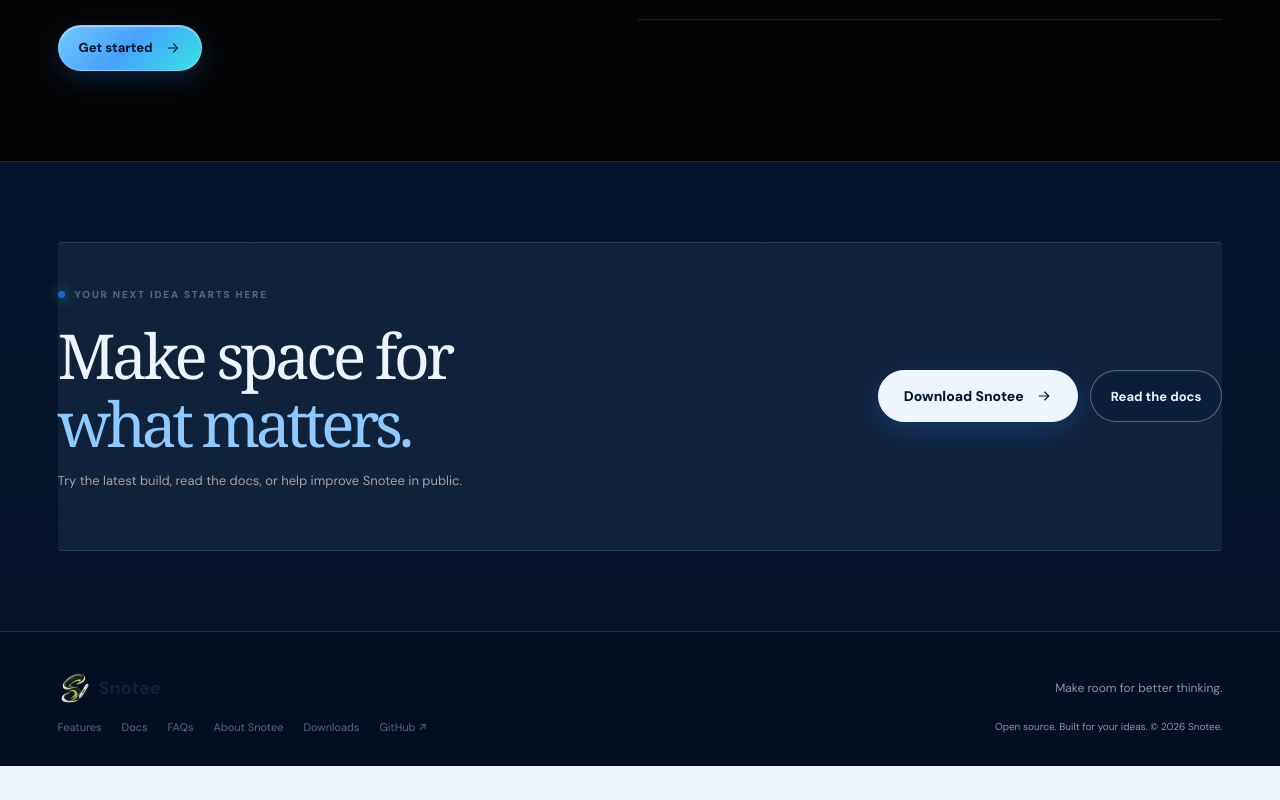
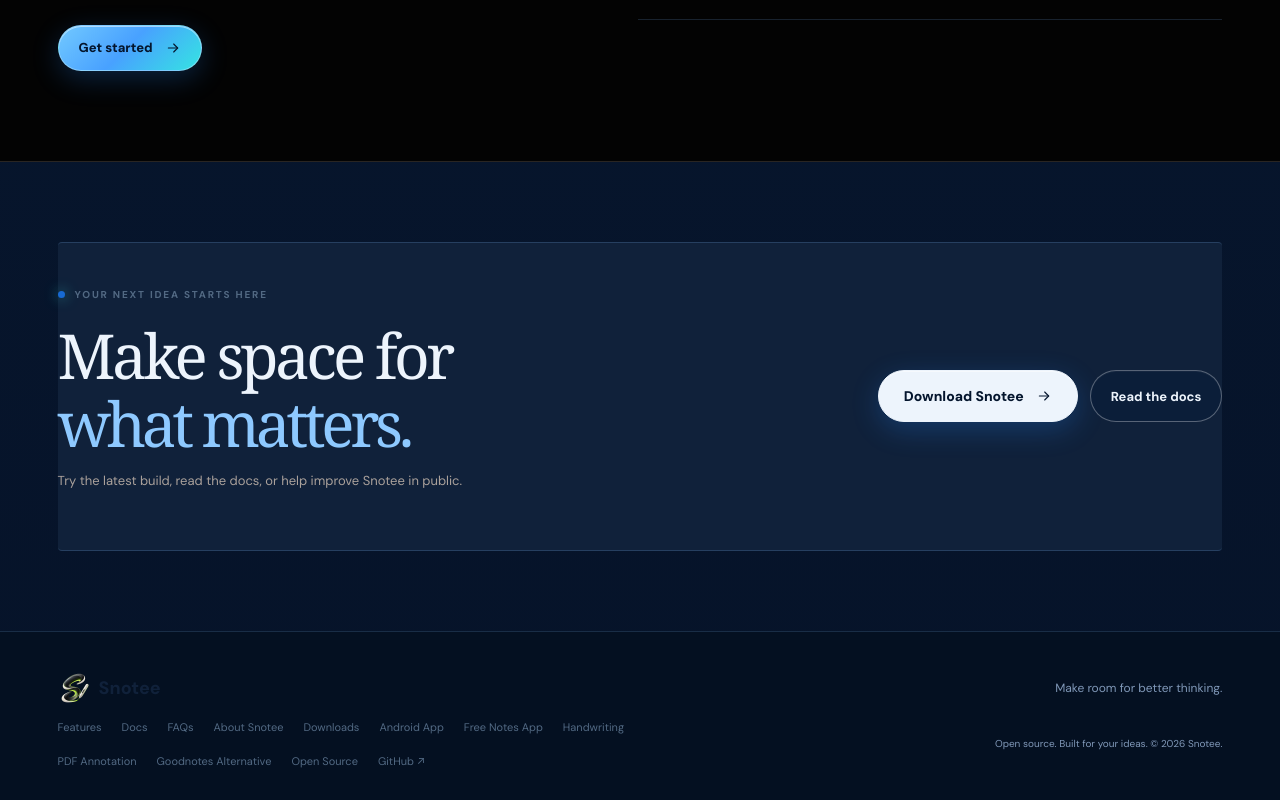
Before and after one commit to shinuXcode/Snote, a Next.js app in the folder website/: page / in a window 1280 px wide. Shown: the part 3798-4598 px from the top of the page. Before the commit the page ends 4564 px from the top, so only its background shows below. Built offline with nearby package versions, Linux system fonts and the light colour scheme; a web font is replaced by a local one.

Commit message:
Link all search landing pages from global footer

```diff
--- a/website/app/layout.tsx
+++ b/website/app/layout.tsx
@@ -126,7 +126,7 @@ export default function RootLayout({ children }: { children: React.ReactNode })
         <div className="footer-links">
           <Link href="/features">Features</Link><Link href="/docs">Docs</Link>
           <Link href="/faqs">FAQs</Link><Link href="/about-snotee">About Snotee</Link>
-          <Link href="/download">Downloads</Link>
+          <Link href="/download">Downloads</Link><Link href="/android-note-taking-app">Android App</Link><Link href="/free-note-taking-app">Free Notes App</Link><Link href="/handwriting-notes">Handwriting</Link><Link href="/pdf-annotation">PDF Annotation</Link><Link href="/goodnotes-alternative">Goodnotes Alternative</Link><Link href="/open-source-notes-app">Open Source</Link>
           <a href="https://github.com/shinuXcode/Snote" target="_blank" rel="noreferrer">GitHub ↗</a>
         </div>
         <span className="footer-copy">Open source. Built for your ideas. © {new Date().getFullYear()} Snotee.</span>
```
